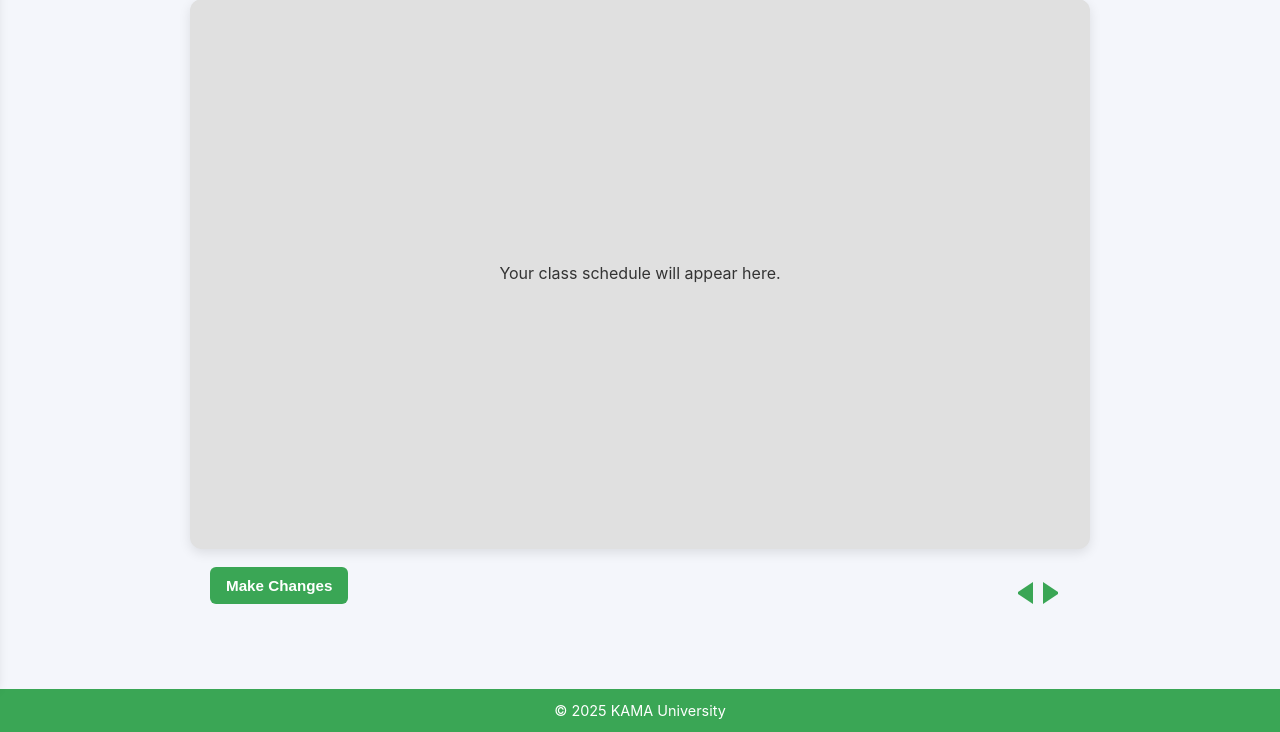
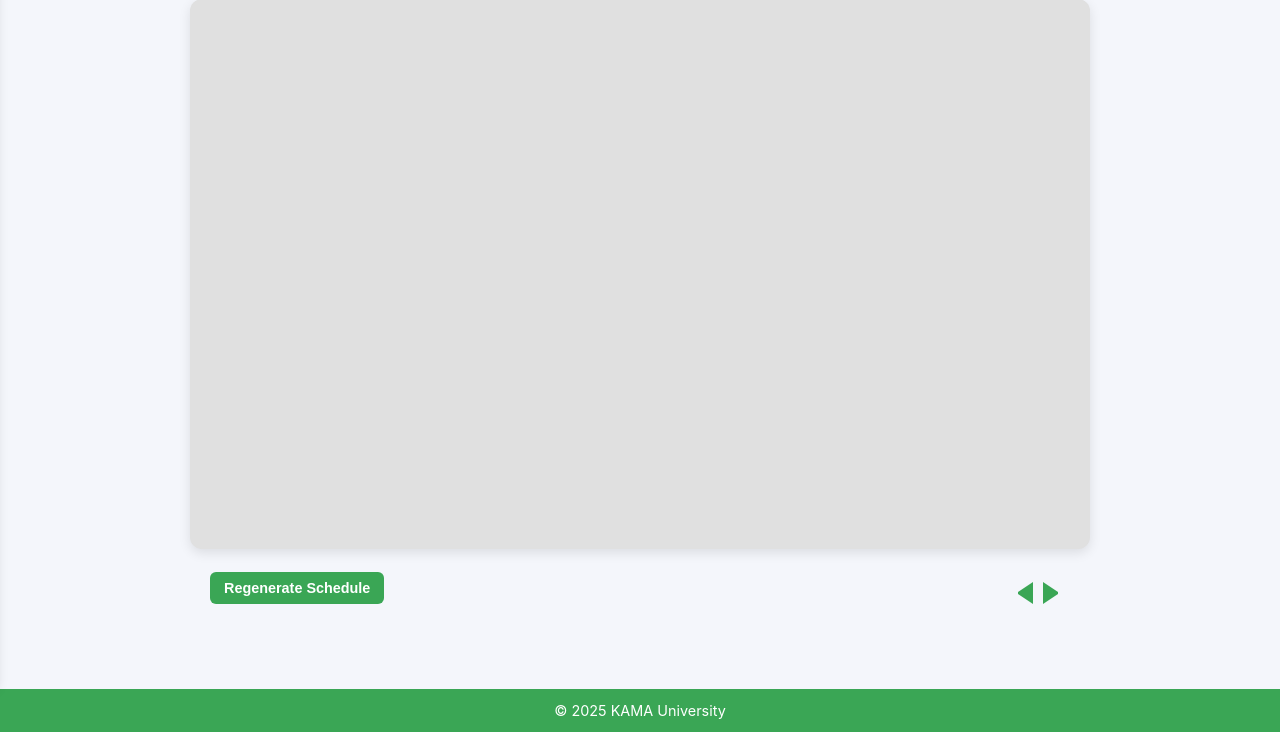
Before and after one commit to WSU-kduncan/KAMA-University, a Flask app: template KAMA/templates/student.html in a window 1280 px wide. Shown: the part 151-883 px from the top of the page. Run offline with Flask 3, Linux system fonts and the light colour scheme; the template is opened without the code that fills it: most values are stand-ins (such as "Sample title", 1, 10 or a date in 2020).

Commit message:
added template file

```diff
--- a/KAMA/templates/student.html
+++ b/KAMA/templates/student.html
@@ -86,16 +86,35 @@
 
     <div class="schedule-wrapper">
       <h3 class="schedule-title">
-        Semester: <span id="semesterName">Fall 2026</span>
+        Semester: <span id="semesterName"></span>
       </h3>
 
+      <!-- ====== UPDATED SCHEDULE BOX ====== -->
       <div class="schedule-box">
-        <p>Your class schedule will appear here.</p>
 
-        <!-- Make Changes Button (RESTORED) -->
-        <button class="schedule-btn" style="margin-top: 15px;">
-          Make Changes
+        {% if schedule %}
+            <div id="scheduleDisplay"></div>
+        {% else %}
+            <p>No schedule yet — please generate one.</p>
+        {% endif %}
+
+        {% if schedule %}
+    <!-- REGENERATE BUTTON -->
+    <form action="{{ url_for('generate_schedule') }}" method="POST"
+          onsubmit="return confirm('This will overwrite your existing schedule. Continue?');">
+        <button class="schedule-btn generate-btn" style="margin-top: 10px;">
+            Regenerate Schedule
         </button>
+    </form>
+{% else %}
+    <!-- GENERATE BUTTON -->
+    <form action="{{ url_for('generate_schedule') }}" method="POST">
+        <button class="schedule-btn generate-btn" style="margin-top: 10px;">
+            Generate Schedule
+        </button>
+    </form>
+{% endif %}
+
 
         <div class="arrow-buttons">
           <button class="arrow-btn left-arrow"></button>
@@ -110,10 +129,18 @@
     © 2025 KAMA University
   </footer>
 
+  <!-- Summer flag for JS -->
   <script>
     const hasSummer = "{{ student[6]|lower }}" === "yes";
   </script>
 
+  <!-- Schedule JSON injected for JS -->
+  <script>
+    const scheduleData = {{ schedule|tojson }};
+  </script>
+
+  <!-- Main JS -->
   <script src="{{ url_for('static', filename='student.js') }}"></script>
+
 </body>
 </html>
```
